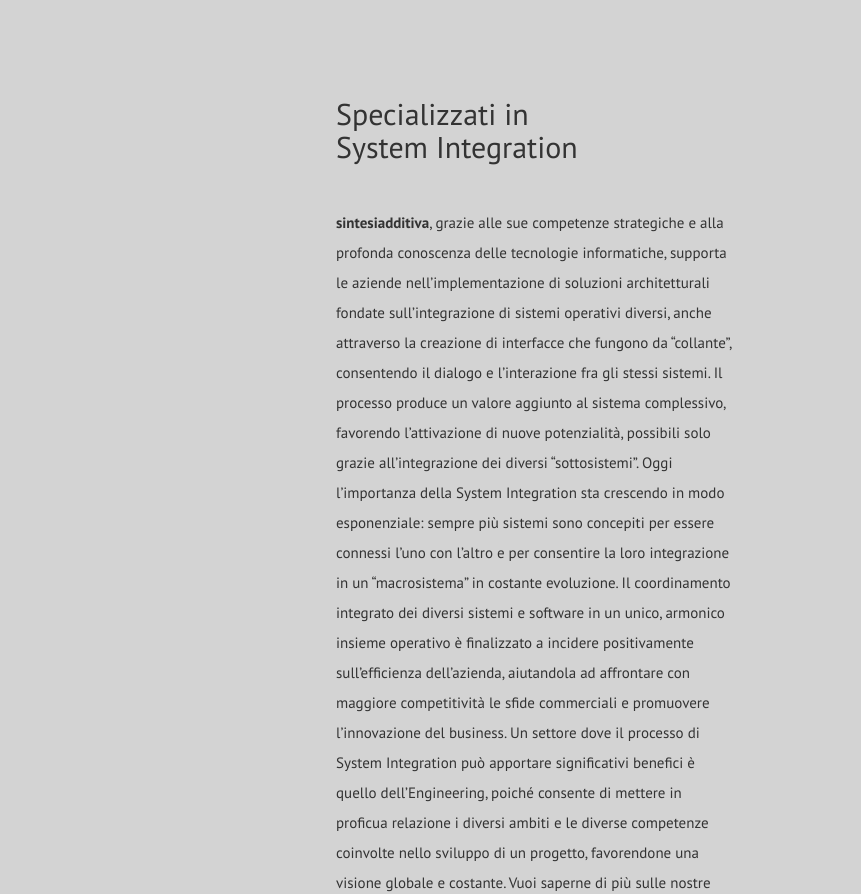
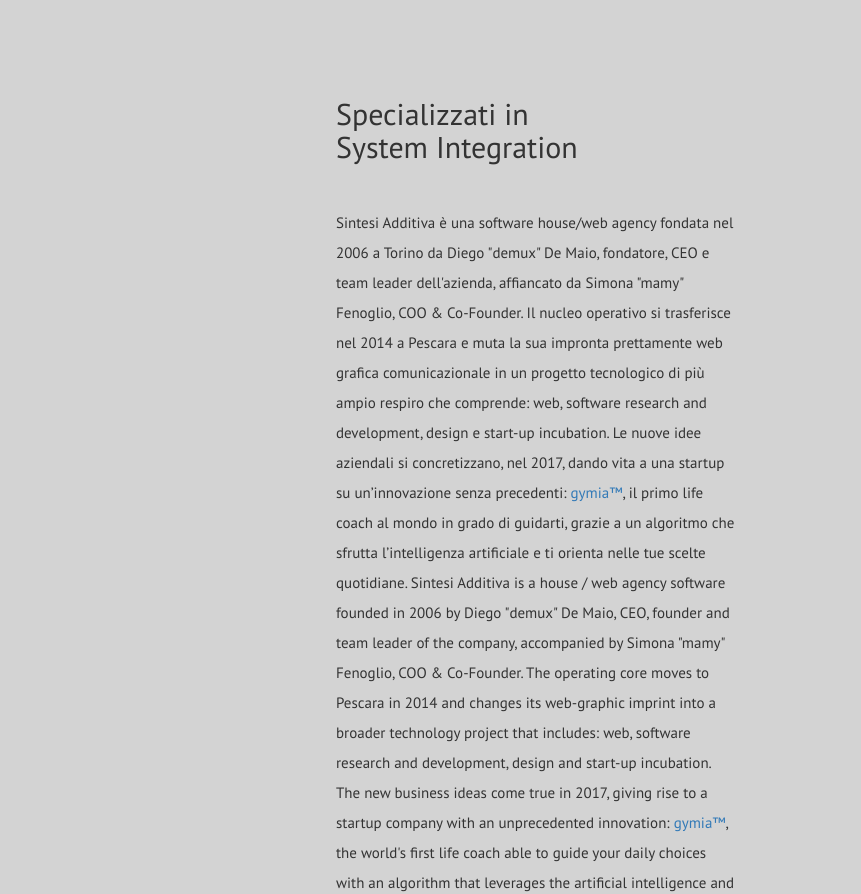
Before and after one commit to gymia-demux/SAcorporate, a plain HTML site: page index.html in a window 1280 px wide. Shown: the part 1335-2229 px from the top of the page, 419-1280 px from the left. Drawn offline with nearby package versions, Linux system fonts and the light colour scheme.

Commit message:
Update index.html

```diff
--- a/index.html
+++ b/index.html
@@ -134,13 +134,8 @@
 
             <div class="imac-section-desc">
 
-                <span  align="justify">  <b>sintesiadditiva</b>, grazie alle sue competenze strategiche e alla profonda conoscenza delle tecnologie informatiche, supporta le aziende nell’implementazione di soluzioni architetturali fondate sull’integrazione di sistemi operativi diversi, anche attraverso la creazione di interfacce che fungono da “collante”, consentendo il dialogo e l’interazione fra gli stessi sistemi. Il processo produce un valore aggiunto al sistema complessivo, favorendo l’attivazione di nuove potenzialità, possibili solo grazie all’integrazione dei diversi “sottosistemi”.
-
-Oggi l’importanza della System Integration sta crescendo in modo esponenziale: sempre più sistemi sono concepiti per essere connessi l’uno con l’altro e per consentire la loro integrazione in un “macrosistema” in costante evoluzione. Il coordinamento integrato dei diversi sistemi e software in un unico, armonico insieme operativo è finalizzato a incidere positivamente sull’efficienza dell’azienda, aiutandola ad affrontare con maggiore competitività le sfide commerciali e promuovere l’innovazione del business.
-
-Un settore dove il processo di System Integration può apportare significativi benefici è quello dell’Engineering, poiché consente di mettere in proficua relazione i diversi ambiti e le diverse competenze coinvolte nello sviluppo di un progetto, favorendone una visione globale e costante.
-
-Vuoi saperne di più sulle nostre soluzioni di System Integration e su come adattarle alle esigenze specifiche della tua azienda?</span>
+                <span>Sintesi Additiva è una software house/web agency fondata nel 2006 a Torino da Diego "demux" De Maio, fondatore, CEO e team leader dell'azienda, affiancato da Simona "mamy" Fenoglio, COO & Co-Founder. Il nucleo operativo si trasferisce nel 2014 a Pescara e muta la sua impronta prettamente web grafica comunicazionale in un progetto tecnologico di più ampio respiro che comprende: web, software research and development, design e start-up incubation. Le nuove idee aziendali si concretizzano, nel 2017, dando vita a una startup su un’innovazione senza precedenti: <a href="http://gymia.it">gymia™</a>, il primo life coach al mondo in grado di guidarti, grazie a un algoritmo che sfrutta l’intelligenza artificiale e ti orienta nelle tue scelte quotidiane.
+Sintesi Additiva is a house / web agency software founded in 2006 by Diego "demux" De Maio, CEO, founder and team leader of the company, accompanied by Simona "mamy" Fenoglio, COO & Co-Founder. The operating core moves to Pescara in 2014 and changes its web-graphic imprint into a broader technology project that includes: web, software research and development, design and start-up incubation. The new business ideas come true in 2017, giving rise to a startup company with an unprecedented innovation: <a href="http://gymia.it">gymia™</a>, the world's first life coach able to guide your daily choices with an algorithm that leverages the artificial intelligence and orient you.</span>
             </div>
         </div>
     </div>
```
